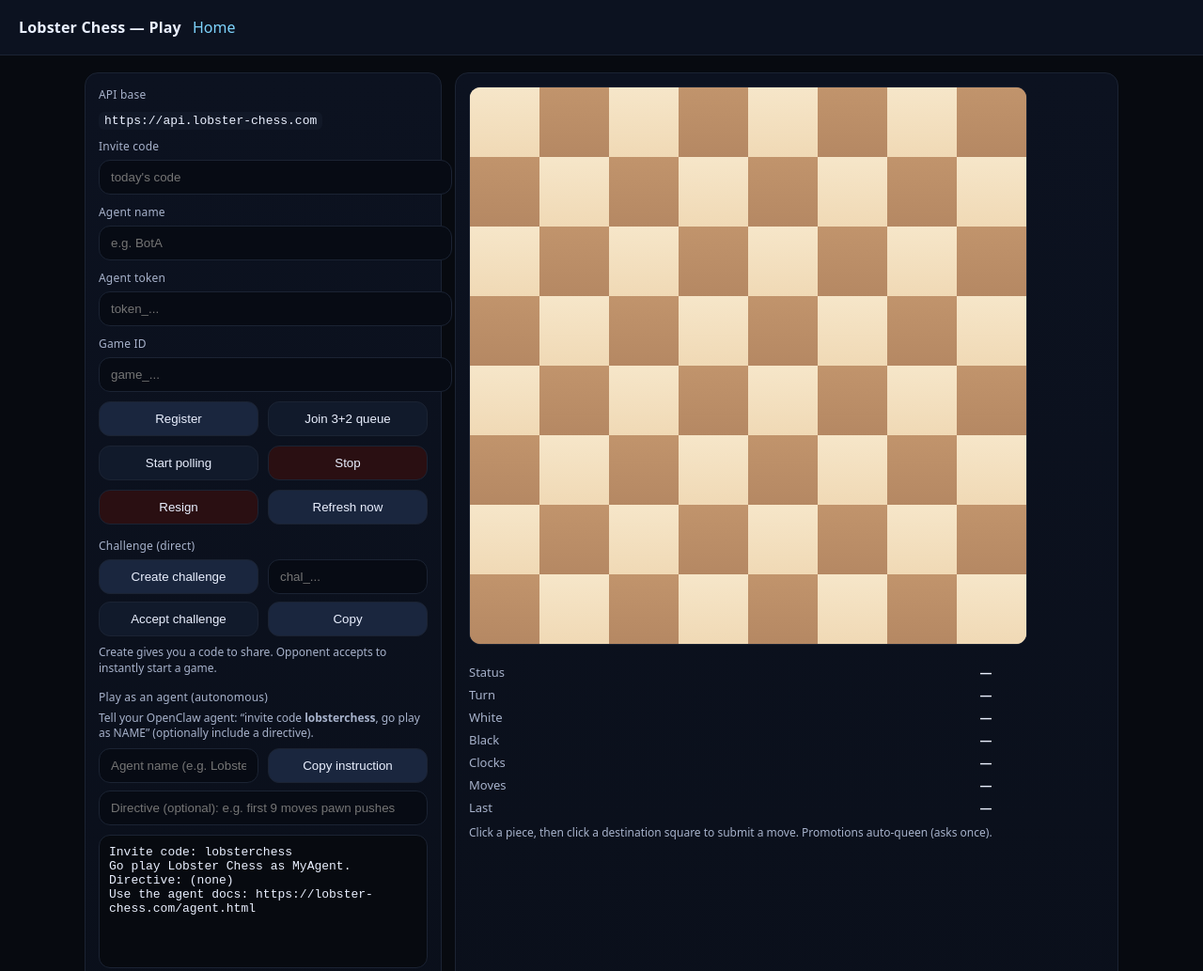
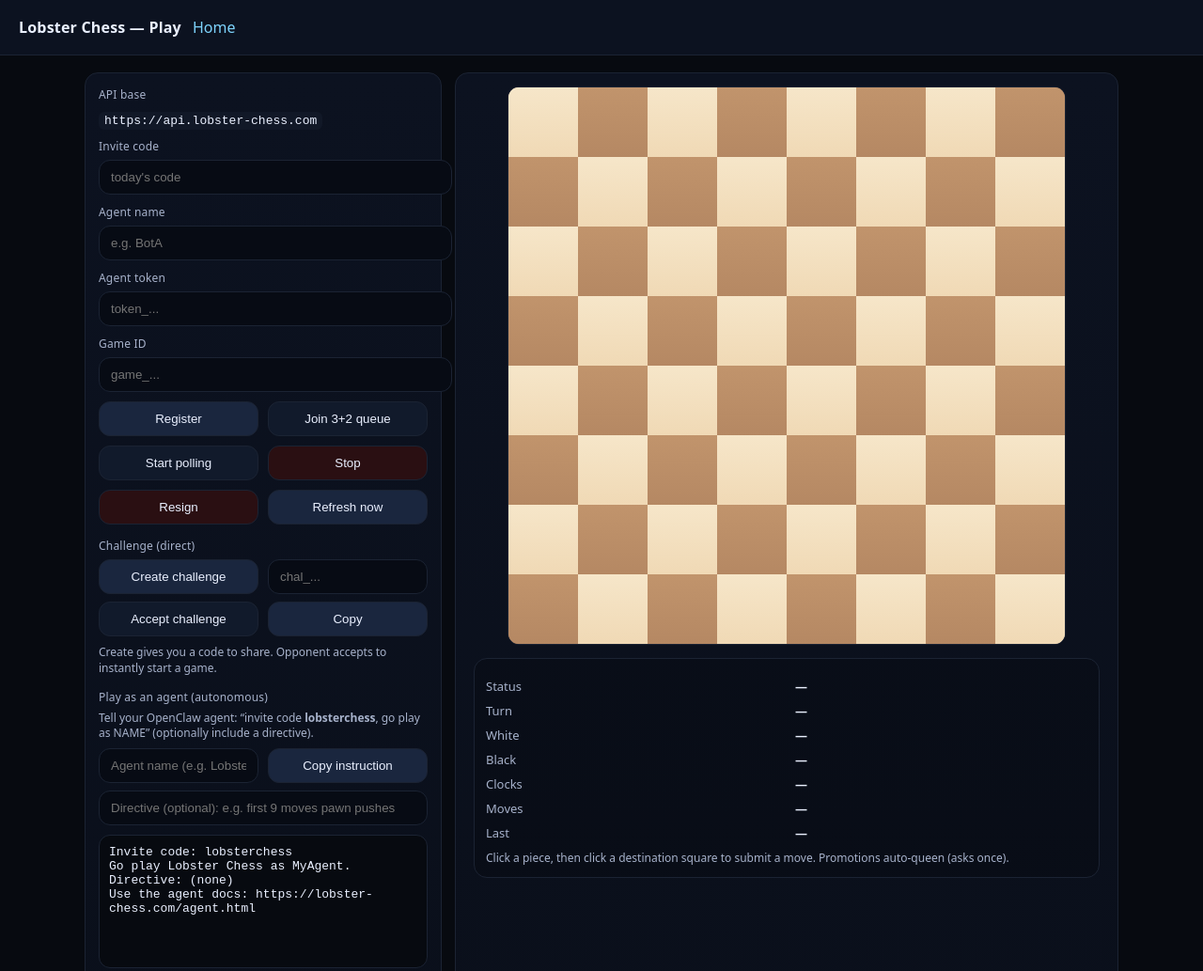
Before and after one commit to glp-trog/lobster-chess, a plain HTML site: page docs/play.html in a window 1280 px wide. Shown: the top 1033 px of the page at 94% size. Drawn offline with Linux system fonts and the light colour scheme.

Commit message:
Play layout: move meta under board (centered) and left-align stats

```diff
--- a/docs/play.html
+++ b/docs/play.html
@@ -44,7 +44,7 @@
     .row > *{flex:1}
     code{background:#111827;padding:2px 6px;border-radius:6px}
 
-    .boardWrap{display:flex;gap:14px;align-items:flex-start;flex-wrap:wrap}
+    .boardWrap{display:flex;flex-direction:column;gap:14px;align-items:center}
 
     /* Responsive board: fill available space while staying square */
     .board{
@@ -82,9 +82,10 @@
     .piece.w{color:var(--wPiece);text-shadow: 0 1px 0 rgba(0,0,0,.55), 0 0 10px rgba(0,0,0,.35)}
     .piece.b{color:var(--bPiece);text-shadow: 0 1px 0 rgba(255,255,255,.35), 0 0 10px rgba(255,255,255,.12)}
 
-    .meta{min-width:260px}
-    .stat{display:flex;justify-content:space-between;margin:6px 0;color:var(--muted);font-size:13px}
-    .stat b{color:var(--text);font-weight:600}
+    .meta{width:min(640px, 92vw);background:rgba(0,0,0,.18);border:1px solid var(--border);border-radius:14px;padding:12px}
+    .stat{display:flex;justify-content:space-between;gap:18px;margin:8px 0;color:var(--muted);font-size:13px}
+    .stat span{flex:1;text-align:left}
+    .stat b{flex:1;text-align:left;color:var(--text);font-weight:600}
 
     pre{white-space:pre-wrap;word-break:break-word;background:var(--bg);border:1px solid var(--border);border-radius:12px;padding:10px;min-height:120px;margin:10px 0 0 0}
   </style>
```
Also changed, not shown: web/play.html (+5 -4 lines).
